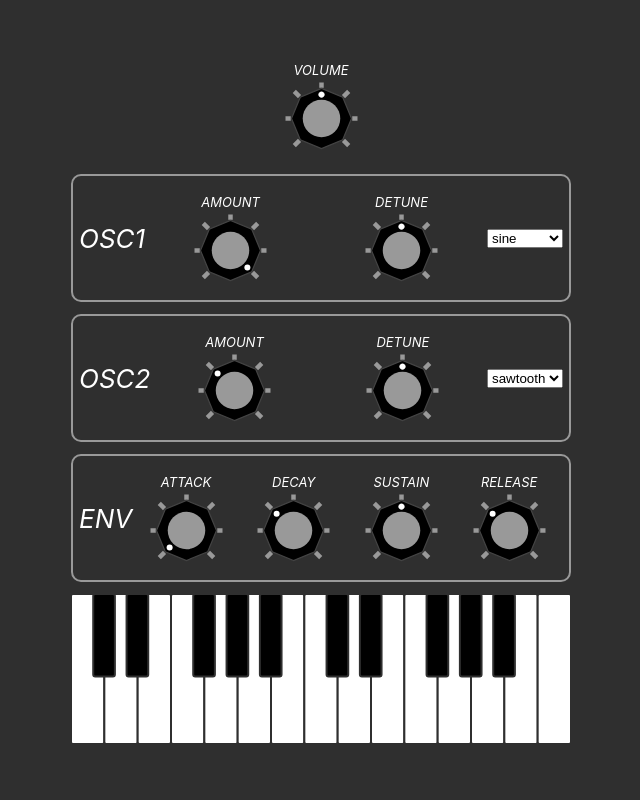
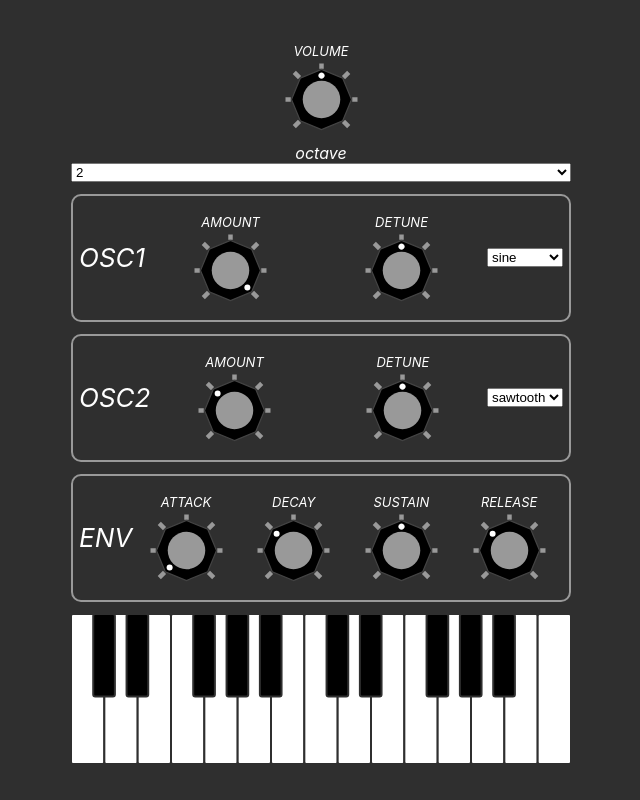
Before and after one commit to rhroberts/browsyn, a React (Create React App) app: page / in a window 1280 px wide. Shown: the whole page, without its empty margins (319-959 px from the left). Built offline with nearby package versions, Linux system fonts and the light colour scheme.

Commit message:
add octave selector

```diff
--- /dev/null
+++ b/src/components/octave/Octave.module.css
@@ -0,0 +1,8 @@
+#octaveSelector {
+}
+
+.octaveWrapper {
+  display: flex;
+  flex-direction: column;
+  font-size: medium;
+}
--- /dev/null
+++ b/src/components/octave/Octave.tsx
@@ -0,0 +1,40 @@
+import { useEffect } from "react";
+import styles from "./Octave.module.css";
+
+function Octave({
+  name,
+  octave,
+  setOctave,
+}: {
+  name: string;
+  octave: number;
+  setOctave: Function;
+}) {
+  useEffect(() => {
+    const octaveSelectorEl = document.getElementById(
+      styles.octaveSelector
+    ) as HTMLInputElement;
+    octaveSelectorEl?.addEventListener("change", () =>
+      setOctave(Number(octaveSelectorEl.value))
+    );
+    return () => {
+      octaveSelectorEl?.removeEventListener("change", () =>
+        setOctave(Number(octaveSelectorEl.value))
+      );
+    };
+  }, [setOctave]);
+  return (
+    <div className={styles.octaveWrapper}>
+      <label>{name}</label>
+      <select defaultValue={octave} id={styles.octaveSelector}>
+        <option value={0}>0</option>
+        <option value={1}>1</option>
+        <option value={2}>2</option>
+        <option value={3}>3</option>
+        <option value={4}>4</option>
+      </select>
+    </div>
+  );
+}
+
+export default Octave;
--- a/src/components/synth/Synth.tsx
+++ b/src/components/synth/Synth.tsx
@@ -1,6 +1,7 @@
-import { useRef } from "react";
+import { useRef, useState } from "react";
 import Envelope from "../envelope/Envelope";
 import Keyboard from "../keyboard/Keyboard";
+import Octave from "../octave/Octave";
 import Oscillator from "../oscillator/Oscillator";
 import Volume from "../volume/Volume";
 import params from "./params";
@@ -23,6 +24,7 @@ const ampEnvelope = new GainNode(audioCtx, {
 
 // the main synthesizer component
 function Synth() {
+  const [octave, setOctave] = useState(params.keyboardOctave);
   // these need to persist and get recreated in triggerNote so we define them here
   // oscillators can't be `start()`ed more than once, so we just recreate them each
   // time a note is triggered
@@ -89,10 +91,16 @@ function Synth() {
     osc1.current.stop(time + noteLength);
     osc2.current.stop(audioCtx.currentTime + noteLength);
   };
+  console.log(octave);
 
   return (
     <div id={styles.synth}>
       <Volume params={params.globalVolume} gainNode={globalVolume} />
+      <Octave
+        name="octave"
+        octave={params.keyboardOctave}
+        setOctave={setOctave}
+      />
       <Oscillator
         name="osc1"
         params={params.osc1}
@@ -109,7 +117,7 @@ function Synth() {
       <Keyboard
         height={150}
         width={500}
-        octave={params.keyboardOctave}
+        octave={octave}
         triggerNote={triggerNote}
       />
     </div>
--- a/src/components/synth/params.ts
+++ b/src/components/synth/params.ts
@@ -1,6 +1,6 @@
 const params = {
   globalVolume: { init: 0.5, min: 0, max: 1 },
-  keyboardOctave: 3,
+  keyboardOctave: 2,
   osc1: {
     amount: {
       init: 0.5,
```
Also changed, not shown: 1 other file (tests, documents, lock files or other folders).
